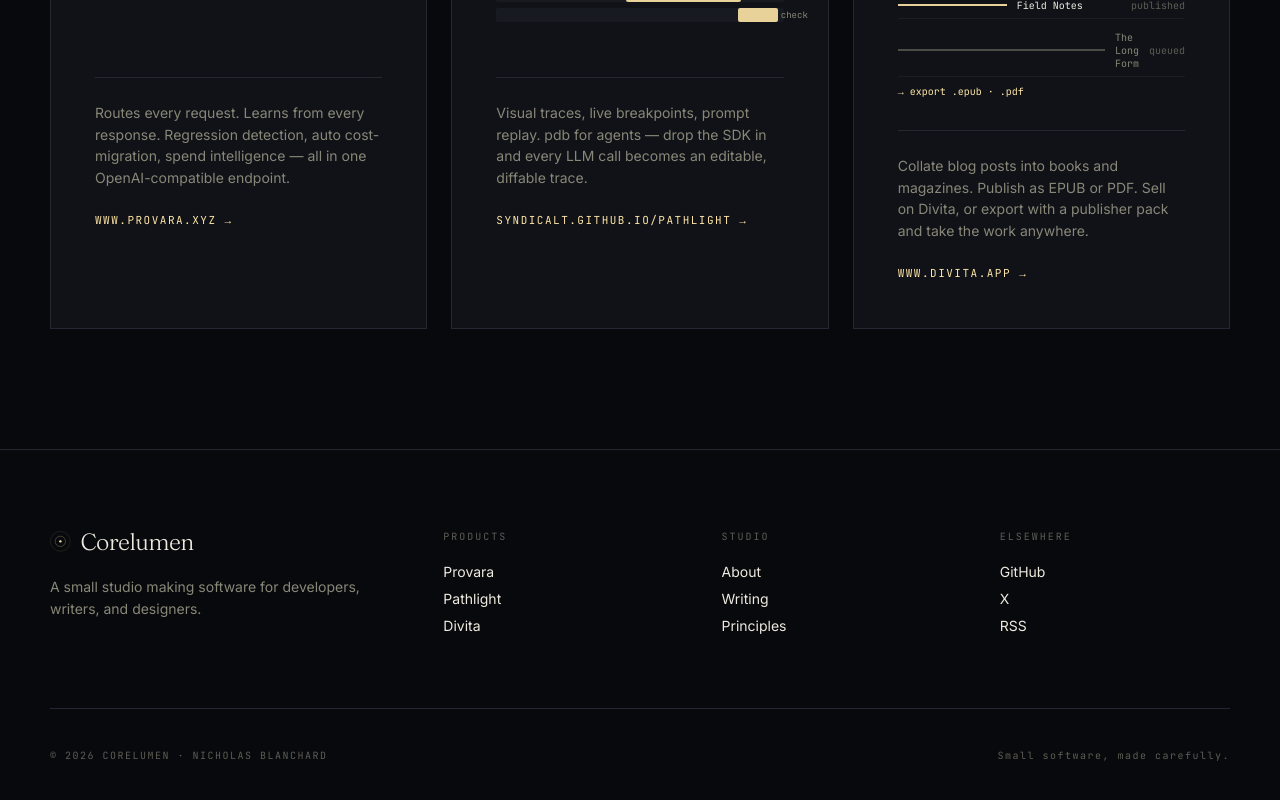
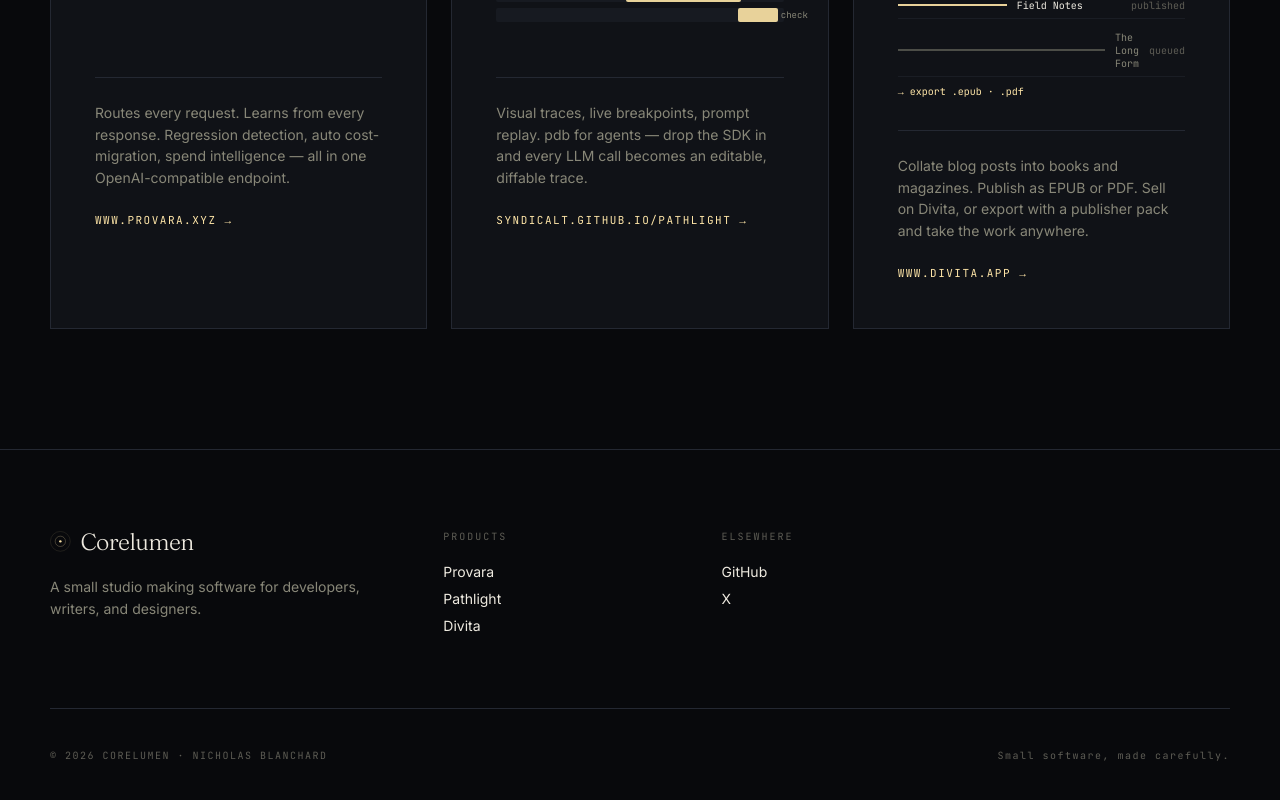
Before and after one commit to syndicalt/corelumen-website, a React (Vite) app: page / in a window 1280 px wide. Shown: the part 1400-2200 px from the top of the page. Built offline with nearby package versions, Linux system fonts and the light colour scheme.

Commit message:
update links

```diff
--- a/src/pages/home/Footer.jsx
+++ b/src/pages/home/Footer.jsx
@@ -2,9 +2,9 @@
 import styles from './Footer.module.css';
 
 const COLUMNS = [
-  ['Products', ['Provara', 'Pathlight', 'Divita']],
-  ['Studio', ['About', 'Writing', 'Principles']],
-  ['Elsewhere', ['GitHub', 'X', 'RSS']],
+  ['Products', [{'name': 'Provara', 'link': 'https://www.provara.xyz/'}, {'name': 'Pathlight', 'link': 'https://syndicalt.github.io/pathlight/'}, {'name': 'Divita', 'link': 'https://www.divita.app/'}]],
+  //['Studio', ['About', 'Writing', 'Principles']],
+  ['Elsewhere', [{ 'name': 'GitHub', 'link': 'https://github.com/syndicalt/' }, { 'name': 'X', 'link': 'https://x.com/corelumen' }]],
 ];
 
 export function Footer() {
@@ -22,8 +22,8 @@
             <div key={title}>
               <div className={styles.colTitle}>{title}</div>
               {items.map((it) => (
-                <div key={it} className={styles.colItem}>
-                  {it}
+                <div key={it.name} className={styles.colItem}>
+                  <a href={it.link} target='_blank'>{it.name}</a>
                 </div>
               ))}
             </div>
```
